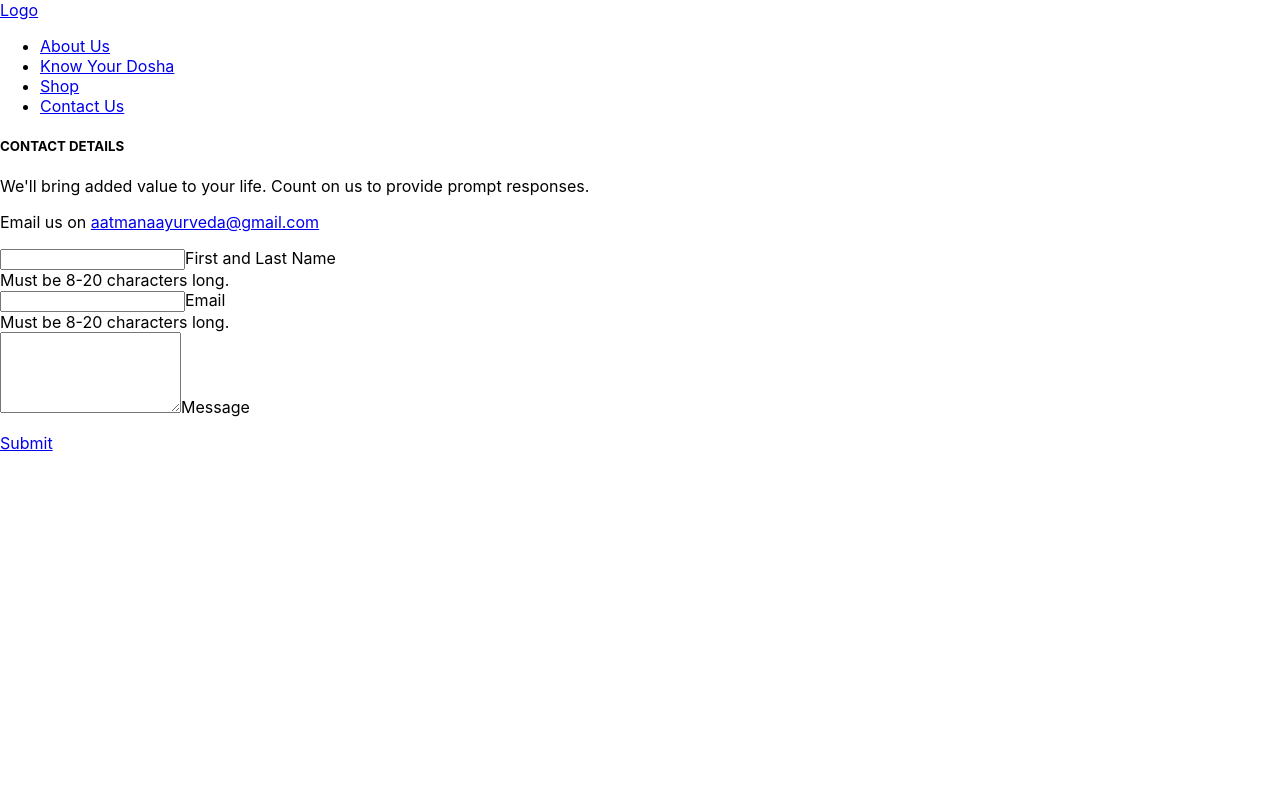
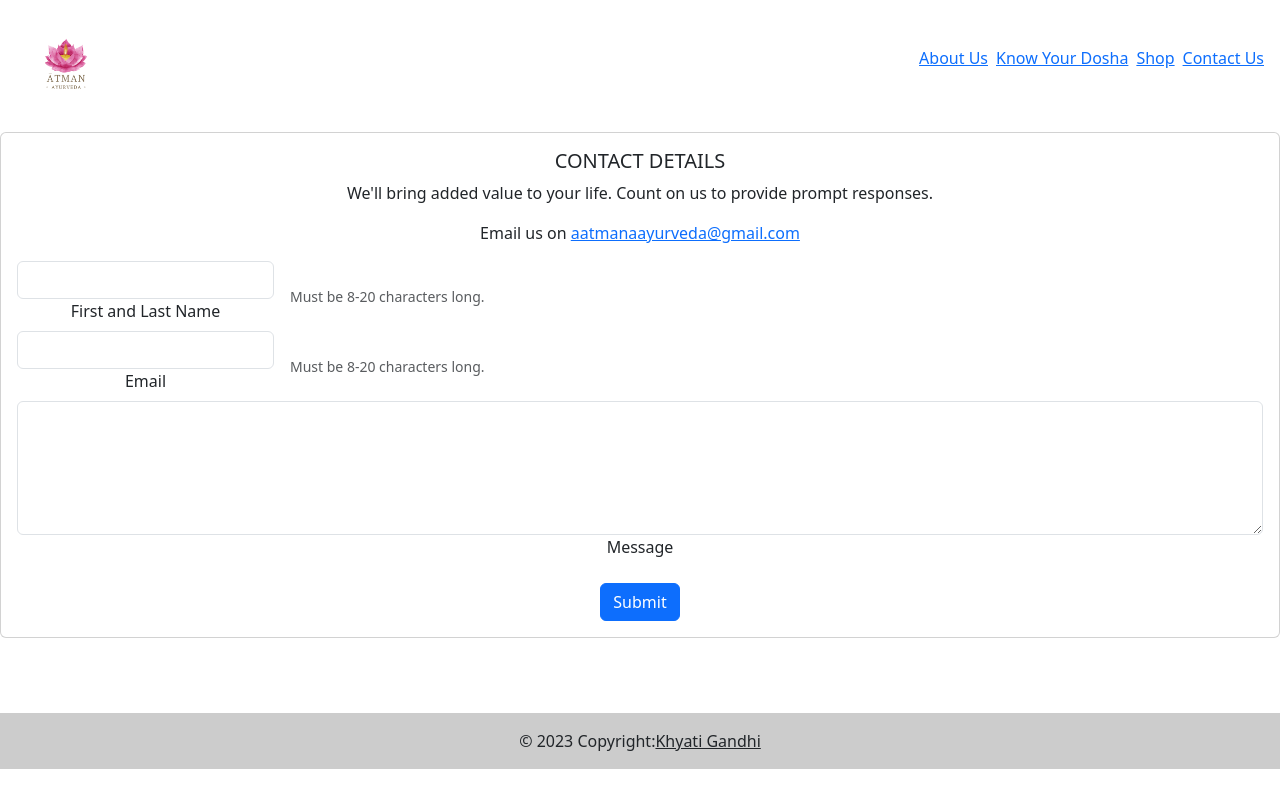
Before and after one commit to thekhyatigandhi/Atman-Ayurveda, a React (Create React App) app: page /contact in a window 1280 px wide. Built offline with nearby package versions, Linux system fonts and the light colour scheme.

Commit message:
worked on the logic of KnowYourDosha and fixed it

```diff
--- a/package.json
+++ b/package.json
@@ -7,6 +7,7 @@
     "@testing-library/jest-dom": "^5.17.0",
     "@testing-library/react": "^13.4.0",
     "@testing-library/user-event": "^13.5.0",
+    "bootstrap": "^5.3.2",
     "mdb-react-ui-kit": "^6.1.0",
     "react": "^18.2.0",
     "react-dom": "^18.2.0",
--- a/src/App.css
+++ b/src/App.css
@@ -3,7 +3,7 @@
 }
 
 .App-logo {
-  height: 40vmin;
+  height: 50vmin;
   pointer-events: none;
 }
 
--- a/src/App.js
+++ b/src/App.js
@@ -2,7 +2,7 @@ import React from "react";
 import { BrowserRouter as Router, Route, Routes } from "react-router-dom";
 import Header from "./components/Header";
 import Footer from "./components/Footer";
-import Navigation from "./components/Navigation";
+import Home from "./pages/Home"; // Import specific content components
 import AboutUs from "./pages/AboutUs";
 import Contact from "./pages/Contact";
 import Shop from "./pages/Shop";
@@ -12,8 +12,8 @@ function App() {
   return (
     <Router>
       <Header />
-      <Navigation />
       <Routes>
+        <Route path="/" element={<Home />} />
         <Route path="/about-us" element={<AboutUs />} />
         <Route path="/contact" element={<Contact />} />
         <Route path="/shop" element={<Shop />} />
--- a/src/components/Footer.js
+++ b/src/components/Footer.js
@@ -1,7 +1,92 @@
 import React from "react";
 
-function Footer() {
-  return <footer>{/* Your footer content here */}</footer>;
+export default function Footer() {
+  return (
+    //icons containing links to social media etc
+    <>
+      <footer
+        className="text-center text-white"
+        style={{ backgroundColor: "#f1f1f1;" }}
+      >
+        {/* <!-- Grid container --> */}
+        <div className="container pt-4">
+          {/* <!-- Section: Social media --> */}
+          <section className="mb-4">
+            {/* <!-- Facebook --> */}
+            <a
+              className="btn btn-link btn-floating btn-lg text-dark m-1"
+              href="https://www.facebook.com/khyati.gandhi/"
+              role="button"
+              data-mdb-ripple-color="dark"
+            >
+              <i className="fab fa-facebook-f"></i>
+            </a>
+
+            {/* <!-- Twitter --> */}
+            <a
+              className="btn btn-link btn-floating btn-lg text-dark m-1"
+              href="https://twitter.com/TheKhyatiGandhi"
+              role="button"
+              data-mdb-ripple-color="dark"
+            >
+              <i className="fab fa-twitter"></i>
+            </a>
+
+            {/* <!-- Google --> */}
+            <a
+              className="btn btn-link btn-floating btn-lg text-dark m-1"
+              href="https://www.google.com/"
+              role="button"
+              data-mdb-ripple-color="dark"
+            >
+              <i className="fab fa-google"></i>
+            </a>
+
+            {/* <!-- Instagram --> */}
+            <a
+              className="btn btn-link btn-floating btn-lg text-dark m-1"
+              href="https://www.instagram.com/thekhyatigandhi/"
+              role="button"
+              data-mdb-ripple-color="dark"
+            >
+              <i className="fab fa-instagram"></i>
+            </a>
+
+            {/* <!-- Linkedin --> */}
+            <a
+              className="btn btn-link btn-floating btn-lg text-dark m-1"
+              href="https://www.linkedin.com/in/thekhyatigandhi/"
+              role="button"
+              data-mdb-ripple-color="dark"
+            >
+              <i className="fab fa-linkedin"></i>
+            </a>
+            {/* <!-- Github --> */}
+            <a
+              className="btn btn-link btn-floating btn-lg text-dark m-1"
+              href="https://github.com/thekhyatigandhi/"
+              role="button"
+              data-mdb-ripple-color="dark"
+            >
+              <i className="fab fa-github"></i>
+            </a>
+          </section>
+          {/* <!-- Section: Social media --> */}
+        </div>
+        {/* <!-- Grid container --> */}
+
+        {/* <!-- Copyright --> */}
+        <div
+          className="text-center text-dark p-3"
+          style={{ backgroundColor: "rgba(0, 0, 0, 0.2)" }}
+        >
+          © 2023 Copyright:
+          <a className="text-dark" href="https://mdbootstrap.com/">
+            Khyati Gandhi
+          </a>
+        </div>
+        {/* <!-- Copyright --> */}
+      </footer>
+    </>
+  );
 }
-
-export default Footer;
--- a/src/components/Header.js
+++ b/src/components/Header.js
@@ -1,25 +1,29 @@
 import React from "react";
 import { Link } from "react-router-dom";
+import logoImage from "../assets/logo.png";
+import "./components.css"; // Your custom CSS
+import "bootstrap/dist/css/bootstrap.min.css"; // Import Bootstrap CSS
 
 function Header() {
   return (
-    <header>
-      <Link to="/">
-        {" "}
-        <div className="logo"> Logo</div>
-      </Link>
+    <header className="d-flex justify-content-between align-items-center p-3">
+      <div>
+        <Link to="/">
+          <img src={logoImage} alt="Logo" style={{ maxWidth: "100px" }} />
+        </Link>
+      </div>
       <nav>
-        <ul>
-          <li>
+        <ul className="list-inline">
+          <li className="list-inline-item">
             <Link to="/about-us">About Us</Link>
           </li>
-          <li>
+          <li className="list-inline-item">
             <Link to="/know-your-dosha">Know Your Dosha</Link>
           </li>
-          <li>
+          <li className="list-inline-item">
             <Link to="/shop">Shop</Link>
           </li>
-          <li>
+          <li className="list-inline-item">
             <Link to="/contact">Contact Us</Link>
           </li>
         </ul>
--- a/src/components/Navigation.js
+++ /dev/null
@@ -1,7 +0,0 @@
-import React from "react";
-
-function Navigation() {
-  return <nav>{/* Your navigation menu here */}</nav>;
-}
-
-export default Navigation;
--- /dev/null
+++ b/src/pages/Home.js
@@ -0,0 +1,14 @@
+import React from "react";
+
+function Home() {
+  return (
+    <div className="home">
+      <video controls>
+        <source src="your-video.mp4" type="video/mp4" />
+        Your browser does not support the video tag.
+      </video>
+    </div>
+  );
+}
+
+export default Home;
--- a/src/pages/KnowYourDosha.js
+++ b/src/pages/KnowYourDosha.js
@@ -108,13 +108,15 @@ const KnowYourDosha = () => {
     },
   ]);
 
-  const [answers, setAnswers] = useState(Array(questions.length).fill(0));
+  const [answers, setAnswers] = useState(Array(questions.length).fill(null)); // Use null for unanswered questions.
 
   const handleAnswerChange = (questionIndex, answerIndex) => {
     const newAnswers = [...answers];
     newAnswers[questionIndex] = answerIndex;
     setAnswers(newAnswers);
   };
+
+  const isAllQuestionsAnswered = answers.every((answer) => answer !== null);
 
   const calculateDosha = () => {
     const doshaCounts = [0, 0, 0];
@@ -131,15 +133,14 @@ const KnowYourDosha = () => {
   const [doshaDescription, setDoshaDescription] = useState("");
 
   const handleSubmit = () => {
-    if (answers.includes(0)) {
-      alert(
-        "For accurate results, we request you to answer all the questions before submitting."
-      );
-    } else {
-      const dominantDosha = calculateDosha();
-      setDosha(dominantDosha);
-      setDoshaDescription(doshaDescriptions[DOSHAS.indexOf(dominantDosha)]);
+    if (!isAllQuestionsAnswered) {
+      alert("Please answer all questions before submitting.");
+      return;
     }
+
+    const dominantDosha = calculateDosha();
+    setDosha(dominantDosha);
+    setDoshaDescription(doshaDescriptions[DOSHAS.indexOf(dominantDosha)]);
   };
 
   return (
--- a/src/utils/helpers.js
+++ b/src/utils/helpers.js
@@ -0,0 +1,13 @@
+export function validateEmail(email) {
+  const re =
+    /^(([^<>()[\]\\.,;:\s@"]+(\.[^<>()[\]\\.,;:\s@"]+)*)|(".+"))@((\[[0-9]{1,3}\.[0-9]{1,3}\.[0-9]{1,3}\.[0-9]{1,3}\])|(([a-zA-Z\-0-9]+\.)+[a-zA-Z]{2,}))$/;
+  return re.test(String(email).toLowerCase());
+}
+
+export function validateUserName(input) {
+  return input.length > 0;
+}
+
+export function validateMessage(input) {
+  return input.length > 0;
+}
```
Also changed, not shown: src/components/Home.js (deleted, +0 -12 lines), src/assets/logo.png (added), src/components/components.css (added), 1 other file (tests, documents, lock files or other folders). Lines whose indentation alone changed are shown as unchanged.
